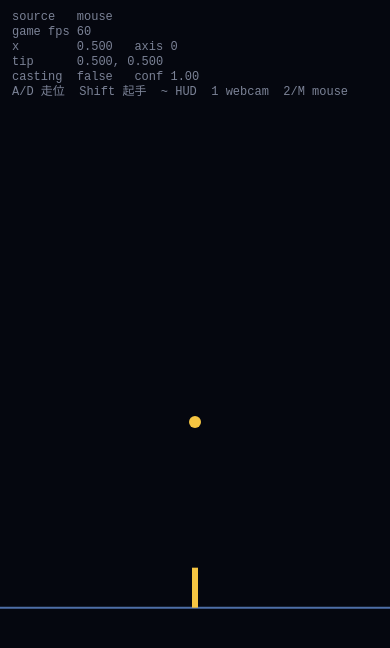
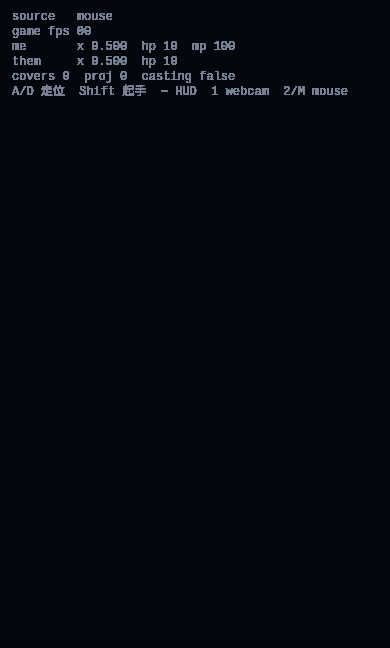
Before and after one commit to Ivan53040/Hackathon_2026, a website built with Vite: page index.html in a window 390 px wide. Built offline with nearby package versions, Linux system fonts and the light colour scheme.

Commit message:
feat: add module stubs, mock match state, and main wiring

```diff
--- a/index.html
+++ b/index.html
@@ -4,7 +4,6 @@
     <meta charset="UTF-8" />
     <meta name="viewport" content="width=device-width, initial-scale=1.0" />
     <title>RUNESPIRE</title>
-    <link rel="stylesheet" href="/src/ui/tokens.css" />
   </head>
   <body>
     <div id="app"></div>
--- /dev/null
+++ b/src/core/mockMatch.ts
@@ -0,0 +1,66 @@
+/**
+ * 假的對戰狀態　[暫時用，H+? 之後刪掉]
+ *
+ * 存在的唯一理由：讓 view/ 不用等 match/ 寫完就能開發。
+ * 網址加 ?mock=1 就會用這個，對手會自己走動、蓋牆、開火。
+ *
+ * Bill 的 match/ 完成後，把網址的 ?mock=1 拿掉即可。這個檔案最後要刪。
+ */
+import { CONFIG } from './config';
+import { EV, emit } from './bus';
+import type { MatchState } from './types';
+
+let t = 0;
+let nextFire = 1.2;
+let pid = 1;
+let cid = 1;
+let s: MatchState;
+
+reset();
+
+function reset(): void {
+  s = {
+    me:   { id: 'me',   x: 0.5, hp: CONFIG.HP_MAX, mp: CONFIG.MP_MAX, casting: false, castProgress: 0 },
+    them: { id: 'them', x: 0.5, hp: CONFIG.HP_MAX, mp: CONFIG.MP_MAX, casting: false, castProgress: 0 },
+    covers: [], projectiles: [], canSeeThemStats: true,
+    timeLeft: CONFIG.MATCH_TIME_S, winner: null,
+  };
+}
+
+export function tickMock(dt: number, myX: number): MatchState {
+  t += dt;
+  s.me.x = myX;
+  s.them.x = 0.5 + Math.sin(t * 0.7) * 0.32;          // 對手來回走
+  s.them.castProgress = Math.max(0, Math.sin(t * 1.4));
+  s.them.casting = s.them.castProgress > 0.35;         // 週期性起手，給起手光暈用
+  s.timeLeft = Math.max(0, CONFIG.MATCH_TIME_S - t);
+
+  // 對手週期性開火，讓你可以調投射物的尺度曲線
+  nextFire -= dt;
+  if (nextFire <= 0) {
+    nextFire = 2.4;
+    s.projectiles.push({ id: pid++, owner: 'them', fromX: s.them.x, toX: s.me.x, progress: 0 });
+    emit(EV.SPELL_FIRED, { owner: 'them' });
+  }
+
+  // 每 9 秒兩邊各蓋一面牆，讓你可以調遮蔽物與 ??? 的視覺
+  if (s.covers.length === 0 && t > 4) {
+    s.covers.push({ id: cid++, side: 'me',   x: 0.38, hp: CONFIG.COVER_HP, bornAt: Date.now() });
+    s.covers.push({ id: cid++, side: 'them', x: 0.60, hp: CONFIG.COVER_HP, bornAt: Date.now() });
+  }
+  s.canSeeThemStats = !s.covers.some(
+    (c) => c.side === 'them' && Math.abs(c.x - s.them.x) < CONFIG.COVER_HIDE_W,
+  );
+
+  for (const p of s.projectiles) p.progress += dt * 1000 / CONFIG.PROJ_MS;
+  const landed = s.projectiles.filter((p) => p.progress >= 1);
+  for (const p of landed) {
+    const hit = Math.abs(s.me.x - p.toX) < CONFIG.HIT_WIDTH;
+    if (hit) { s.me.hp = Math.max(0, s.me.hp - CONFIG.DMG_ATTACK); emit(EV.SPELL_HIT, { target: 'me' }); }
+    else emit(EV.NEAR_MISS, { side: p.toX < s.me.x ? 'left' : 'right' });
+  }
+  s.projectiles = s.projectiles.filter((p) => p.progress < 1);
+
+  if (s.me.hp <= 0) { s.me.hp = CONFIG.HP_MAX; }   // 假狀態不要真的結束
+  return s;
+}
--- a/src/main.ts
+++ b/src/main.ts
@@ -1,15 +1,22 @@
 /**
- * 啟動與串接　[擁有者：P1]
+ * 啟動與串接　[擁有者：Wesley]
  *
- * 骨架只做三件事：起 60Hz 迴圈、讀輸入、把狀態畫出來。
- * A/D 走位、滑鼠當筆尖、按住 Shift 起手。
- * 其他模組接進來的位置都標了 TODO。
+ * 這個檔案只做一件事：把五個模組接起來，然後跑 60Hz 迴圈。
+ * 接好之後就不用再動它了 —— 各模組在自己的資料夾裡長大。
  */
+import './ui/tokens.css';
 import { CONFIG } from './core/config';
 import { EV, emit } from './core/bus';
 import { initInput, getMoveAxis, isCasting } from './core/input';
+import { tickMock } from './core/mockMatch';
 import { getFrame, setSource, currentKind } from './tracking/tracker';
-import type { WandFrame } from './core/types';
+import { initRunes, disposeRunes } from './runes';
+import { initMatch, tickMatch, createBotOpponent } from './match';
+import { initView, renderView } from './view';
+import type { MatchState } from './core/types';
+
+// ?mock=1 → 用假狀態，view/ 不用等 match/ 寫完就能開發
+const USE_MOCK = new URLSearchParams(location.search).has('mock');
 
 const app = document.getElementById('app')!;
 const canvas = document.createElement('canvas');
@@ -17,7 +24,7 @@ canvas.style.cssText = 'position:absolute;inset:0;width:100%;height:100%';
 app.appendChild(canvas);
 const ctx = canvas.getContext('2d')!;
 
-function resize() {
+function resize(): void {
   const dpr = Math.min(devicePixelRatio, 2);
   canvas.width = innerWidth * dpr;
   canvas.height = innerHeight * dpr;
@@ -26,89 +33,65 @@ function resize() {
 addEventListener('resize', resize);
 resize();
 
-// ── Debug HUD（~ 開關）──────────────────────────
+// ─── 保命熱鍵：台上炸掉時用 ────────────────────────
 let hudOn = true;
-let gameFps = 0, frames = 0, fpsAt = 0;
-
-// ── 保命熱鍵：台上炸掉時用 ───────────────────────
 addEventListener('keydown', (e) => {
   if (e.repeat) return;
   if (e.key === '~' || e.key === '`') hudOn = !hudOn;
   if (e.code === 'Digit1') void setSource('mediapipe');
-  if (e.code === 'Digit2' || e.key.toLowerCase() === 'm') void setSource('mouse');
-  // TODO [E]：B 鍵 → 強制把對手換成 bot
+  if (e.code === 'Digit2' || e.code === 'KeyM') void setSource('mouse');
+  // TODO [Wesley]：KeyB → 強制把對手換成 bot
 });
 
-// ── 主迴圈：60Hz，CV 自己跑 30Hz ─────────────────
+// ─── 啟動 ─────────────────────────────────────────
+initInput();
+await setSource('mouse');
+initRunes();
+initMatch('solo', createBotOpponent('apprentice'));
+initView(canvas);
+
+let mockX = 0.5;
 let last = performance.now();
-let x = 0.5;                       // 我的位置，0..1
-function loop(now: number) {
+let gameFps = 0, frames = 0, fpsAt = 0;
+
+function loop(now: number): void {
   const dt = Math.min((now - last) / 1000, 0.25);
   last = now;
-
-  // 走位：無慣性無加速度。身體怎麼按，角色就怎麼動
-  // TODO [P2]：搬進 match/duelist.ts
-  x = Math.min(Math.max(x + getMoveAxis() * CONFIG.MOVE_SPEED * dt, 0), 1);
 
   const f = getFrame();
   emit(EV.WAND_FRAME, f);
 
-  // TODO [P1]  initRunes() 自己監聽 Shift 與 tip，不用在這裡呼叫
-  // TODO [P2]  const s = tickMatch(dt);
-  // TODO [P3]  renderView(s, f, dt);
+  let s: MatchState;
+  if (USE_MOCK) {
+    mockX = Math.min(Math.max(mockX + getMoveAxis() * CONFIG.MOVE_SPEED * dt, 0), 1);
+    s = tickMock(dt, mockX);
+  } else {
+    s = tickMatch(dt);
+  }
 
-  draw(f);
+  renderView(s, f, dt);
+  if (hudOn) drawHud(s);
 
   frames++;
   if (now - fpsAt > 500) { gameFps = (frames * 1000) / (now - fpsAt); frames = 0; fpsAt = now; }
   requestAnimationFrame(loop);
 }
 
-function draw(f: WandFrame) {
-  const w = innerWidth, h = innerHeight;
-  ctx.clearRect(0, 0, w, h);
-
-  // 骨架佔位：一條地平線 + 你的 x 位置 + 筆尖
-  // TODO [D]：整個換成 view/ 的第一人稱場景
-  const cs = getComputedStyle(document.documentElement);
-  const struct = cs.getPropertyValue('--struct').trim() || '#4E6FA8';
-  const me = cs.getPropertyValue('--me').trim() || '#F5C542';
-
-  ctx.strokeStyle = struct;
-  ctx.lineWidth = 2;
-  ctx.beginPath(); ctx.moveTo(0, h * 0.72); ctx.lineTo(w, h * 0.72); ctx.stroke();
-
-  ctx.fillStyle = me;
-  ctx.fillRect(x * w - 3, h * 0.72 - 40, 6, 40);
-  if (isCasting()) {                      // 起手：腳下光環
-    ctx.strokeStyle = me; ctx.lineWidth = 2;
-    ctx.beginPath(); ctx.ellipse(x * w, h * 0.72, 34, 9, 0, 0, Math.PI * 2); ctx.stroke();
-  }
-
-  if (f.tip) {
-    ctx.beginPath();
-    ctx.arc(f.tip.x * w, f.tip.y * h, 6, 0, Math.PI * 2);
-    ctx.fill();
-  }
-
-  if (hudOn) {
+/** 全隊調參的眼睛。view/ 接手渲染之後這裡只留文字 */
+function drawHud(s: MatchState): void {
   ctx.font = '12px ui-monospace, monospace';
-    ctx.fillStyle = cs.getPropertyValue('--dim').trim() || '#7B8296';
+  ctx.fillStyle = getComputedStyle(document.documentElement).getPropertyValue('--dim').trim() || '#7B8296';
   const lines = [
-      `source   ${currentKind() ?? '-'}`,
+    `source   ${currentKind() ?? '-'}${USE_MOCK ? '   [MOCK]' : ''}`,
     `game fps ${gameFps.toFixed(0)}`,
-      `x        ${x.toFixed(3)}   axis ${getMoveAxis()}`,
-      `tip      ${f.tip ? `${f.tip.x.toFixed(3)}, ${f.tip.y.toFixed(3)}` : 'null'}`,
-      `casting  ${isCasting()}   conf ${f.tipConfidence.toFixed(2)}`,
+    `me       x ${s.me.x.toFixed(3)}  hp ${s.me.hp}  mp ${Math.round(s.me.mp)}`,
+    `them     x ${s.them.x.toFixed(3)}  hp ${s.them.hp}  ${s.canSeeThemStats ? '' : '(???)'}`,
+    `covers ${s.covers.length}  proj ${s.projectiles.length}  casting ${isCasting()}`,
     `A/D 走位  Shift 起手  ~ HUD  1 webcam  2/M mouse`,
   ];
   lines.forEach((l, i) => ctx.fillText(l, 12, 20 + i * 15));
 }
-}
 
-// ── 啟動 ────────────────────────────────────────
-initInput();
-await setSource('mouse');
-console.info('[runespire] 骨架就緒。A/D 走位、滑鼠當筆尖、按住 Shift 起手。');
-setInterval(() => console.log(getFrame()), 2000);   // TODO [E]：M0 驗收完就刪掉
+addEventListener('beforeunload', () => disposeRunes());
+console.info('[runespire] 就緒。A/D 走位、滑鼠當筆尖、按住 Shift 起手。加 ?mock=1 用假對手。');
 requestAnimationFrame(loop);
--- /dev/null
+++ b/src/match/index.ts
@@ -0,0 +1,52 @@
+/**
+ * 對戰核心 + Bot　[擁有者：Bill]
+ *
+ * ⚠️ 這是空殼，簽名就是契約。Bill 把內容填進去，不要改簽名。
+ * 規格：frontend/PLAN.md §0.5（遮蔽物三條規則）與 §4.3
+ *
+ * 兩條最容易寫錯的：
+ *   1. 命中比對 projectile.toX，不是對手現在的 x —— 這是「閃得掉」的實作
+ *   2. C2：從自己的牆後面攻擊要穿過去，不要擋
+ */
+import { CONFIG } from '../core/config';
+import { IDLE_INTENT, type MatchState, type Mode, type Opponent } from '../core/types';
+
+let state: MatchState = freshState();
+
+function freshState(): MatchState {
+  const d = (id: string, x: number) => ({
+    id, x, hp: CONFIG.HP_MAX, mp: CONFIG.MP_MAX,
+    casting: false, castProgress: 0,
+  });
+  return {
+    me: d('me', 0.5), them: d('them', 0.5),
+    covers: [], projectiles: [],
+    canSeeThemStats: true,
+    timeLeft: CONFIG.MATCH_TIME_S,
+    winner: null,
+  };
+}
+
+export function initMatch(_mode: Mode, _opponent: Opponent): void {
+  state = freshState();
+  // TODO [Bill]：訂閱 EV.CAST，開始模擬
+}
+
+export function tickMatch(_dt: number): MatchState {
+  // TODO [Bill]：固定步長模擬 —— 移動 / MP 回復 / 投射物 / 命中 / 遮蔽物 / 勝負
+  return state;
+}
+
+export function createBotOpponent(
+  _level: 'apprentice' | 'warlock' | 'archmage',
+): Opponent {
+  // TODO [Bill]：三個難度。大法師要會「蓋牆 → 從牆後開火 → 牆破了再蓋」
+  return {
+    kind: 'bot',
+    update() {},
+    consume() { return IDLE_INTENT; },
+    dispose() {},
+  };
+}
+
+export function disposeMatch(): void { state = freshState(); }
--- /dev/null
+++ b/src/runes/index.ts
@@ -0,0 +1,48 @@
+/**
+ * 符文辨識　[擁有者：Bill]
+ *
+ * ⚠️ 這是空殼，簽名就是契約。Bill 把內容填進去，不要改簽名。
+ * 規格：frontend/PLAN.md §4.2
+ */
+import { EV, emit } from '../core/bus';
+import { isCasting } from '../core/input';
+import { getFrame } from '../tracking/tracker';
+import type { CastEvent, FizzleEvent, Vec2 } from '../core/types';
+
+let raf = 0;
+let wasCasting = false;
+let points: Vec2[] = [];
+
+export function initRunes(): void {
+  const loop = () => {
+    const casting = isCasting();
+
+    if (casting && !wasCasting) {          // Shift 按下
+      points = [];
+      emit(EV.CAST_BEGIN);
+    } else if (casting) {                  // 畫的過程
+      const tip = getFrame().tip;
+      if (tip && points.length < 200) points.push({ ...tip });
+    } else if (!casting && wasCasting) {   // Shift 放開 → 判定
+      emit(EV.CAST_END);
+      // TODO [Bill]：$1 Recognizer + 角點數前置判斷（3 角 → attack、4 角 → wall）
+      //   成功 → emit(EV.CAST, { spell, score, points, templatePoints, durationMs } as CastEvent)
+      //   失敗 → emit(EV.FIZZLE, { bestGuess, score, points } as FizzleEvent)
+      void ({} as CastEvent); void ({} as FizzleEvent);
+      points = [];
+    }
+
+    wasCasting = casting;
+    raf = requestAnimationFrame(loop);
+  };
+  raf = requestAnimationFrame(loop);
+}
+
+/** 給 view/ 畫拖尾用。回傳玩家這一筆正在畫的軌跡 */
+export function getStroke(): readonly Vec2[] { return points; }
+
+export function disposeRunes(): void {
+  cancelAnimationFrame(raf);
+  points = [];
+  wasCasting = false;
+}
--- /dev/null
+++ b/src/view/index.ts
@@ -0,0 +1,18 @@
+/**
+ * 第一人稱畫面　[擁有者：Wesley]
+ *
+ * 畫面上沒有你自己，只有對手。
+ * 對手承擔全部角色表演，相機承擔全部「我」的感受。
+ * 規格：frontend/PLAN.md §4.4 與 §5（動畫）
+ */
+import type { MatchState, WandFrame } from '../core/types';
+
+export function initView(_canvas: HTMLCanvasElement): void {
+  // TODO [Wesley]：Three.js 場景 + 第一人稱相機（FOV 55°）+ 對手色塊
+}
+
+export function renderView(_s: MatchState, _f: WandFrame, _dt: number): void {
+  // TODO [Wesley]：渲染 + 拖尾 + 投射物朝相機飛 + 遮蔽物 + 頭頂血魔量
+}
+
+export function disposeView(): void {}
```
Lines whose indentation alone changed are shown as unchanged.
